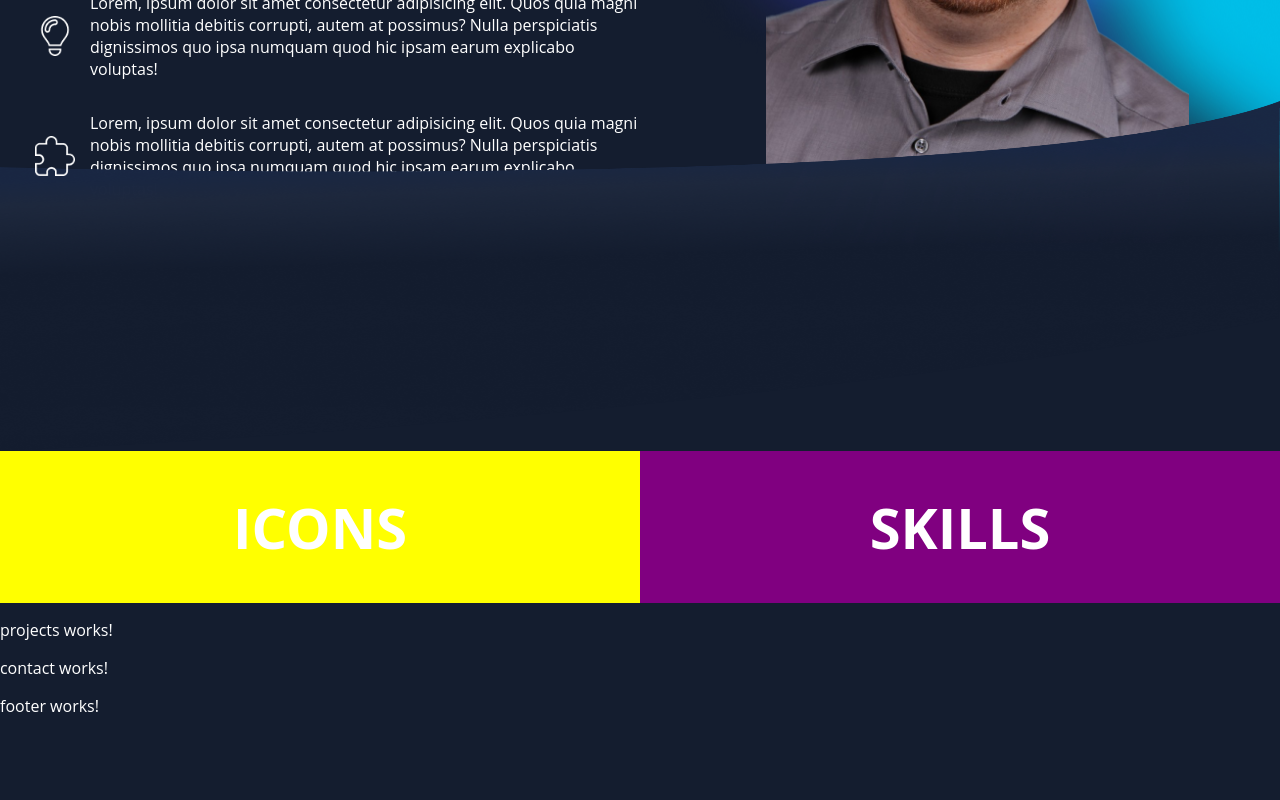
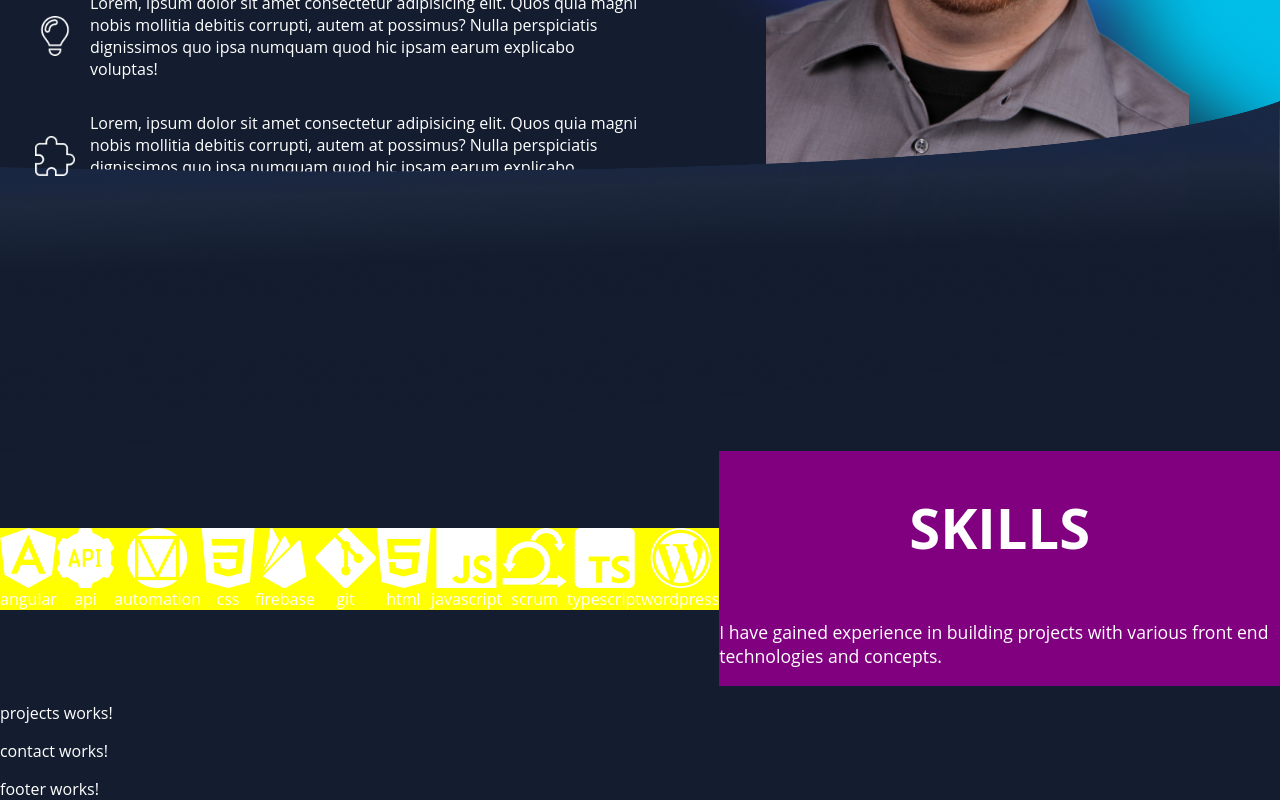
Before and after one commit to KayBeckmann/portfolio, an Angular app: page / in a window 1280 px wide. Shown: the part 1201-2001 px from the top of the page. Before the commit the page ends 1918 px from the top, so only its background shows below. Built offline with nearby package versions, Linux system fonts and the light colour scheme.

Commit message:
added icon component

```diff
--- a/src/app/icons/icons.component.html
+++ b/src/app/icons/icons.component.html
@@ -1 +1,4 @@
-<p>icons works!</p>
+<div class="wrapper">
+  <img src="./../../assets/icons/{{ skill }}.png" alt="{{ skill }}" />
+  <div class="infobox">{{ skill }}</div>
+</div>
--- a/src/app/icons/icons.component.scss
+++ b/src/app/icons/icons.component.scss
@@ -0,0 +1,5 @@
+.wrapper {
+  display: flex;
+  flex-direction: column;
+  align-items: center;
+}
--- a/src/app/skills/skills.component.html
+++ b/src/app/skills/skills.component.html
@@ -3,10 +3,14 @@
 
   <div class="wrapper">
     <div class="left">
-      <h1>ICONS</h1>
+      <app-icons *ngFor="let skill of skills" [skill]="skill"></app-icons>
     </div>
     <div class="right">
       <h1>SKILLS</h1>
+      <p>
+        I have gained experience in building projects with various front end
+        technologies and concepts.
+      </p>
     </div>
   </div>
 </div>
--- a/src/app/skills/skills.component.scss
+++ b/src/app/skills/skills.component.scss
@@ -38,8 +38,13 @@
   .right {
     background-color: purple;
     display: flex;
+    flex-direction: column;
     align-items: center;
     justify-content: center;
     width: 100%;
+
+    p {
+      font-size: 1.1rem;
+    }
   }
 }
--- a/src/app/skills/skills.component.ts
+++ b/src/app/skills/skills.component.ts
@@ -6,5 +6,5 @@ import { Component } from '@angular/core';
   styleUrls: ['./skills.component.scss']
 })
 export class SkillsComponent {
-
+skills=["angular", "api", "automation", "css", "firebase", "git", "html", "javascript", "scrum", "typescript", "wordpress"]
 }
```
Also changed, not shown: src/app/icons/icons.component.ts (+5 -5 lines).
